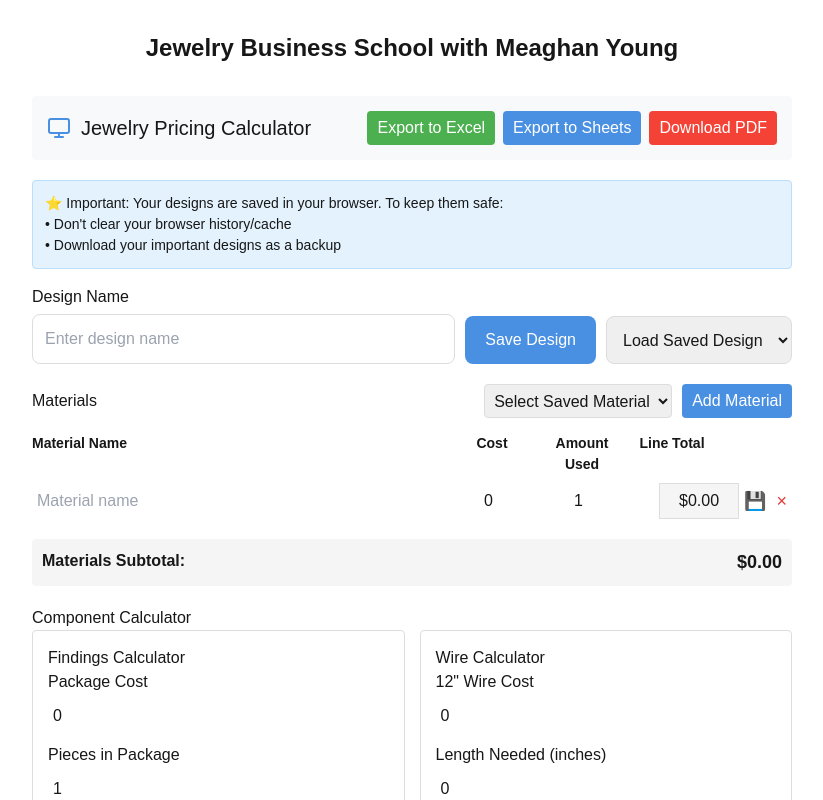
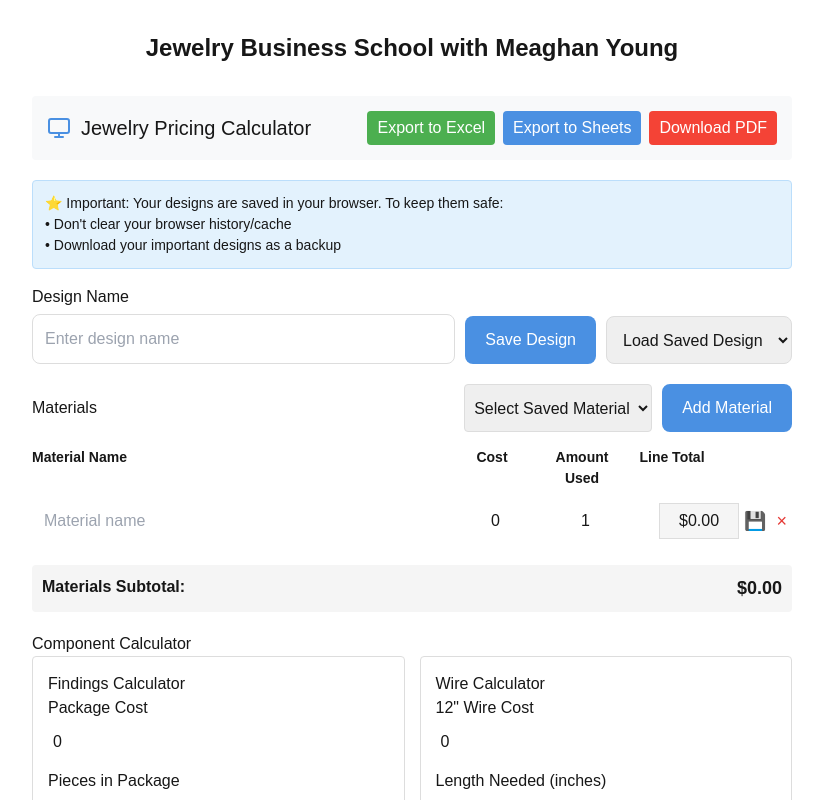
Before and after one commit to pixiegirl32/jewelrypricingcalculator, a Next.js app: page / in a window 1280 px wide. Shown: the top 800 px of the page, without its empty margins (228-1051 px from the left). Built offline with nearby package versions, Linux system fonts and the light colour scheme.

Commit message:
Update Calculator.jsx

```diff
--- a/src/components/Calculator.jsx
+++ b/src/components/Calculator.jsx
@@ -646,7 +646,7 @@ const exportToPDF = () => {
       </select>
       <button
         onClick={() => setMaterials([...materials, { name: '', cost: 0, quantity: 1 }])}
-        style={{ padding: '5px 10px', background: '#4a90e2', color: 'white', border: 'none', borderRadius: '4px', cursor: 'pointer' }}
+        style={{ padding: '12px 20px', background: '#4a90e2', color: 'white', border: 'none', borderRadius: '8px', cursor: 'pointer' }}
       >
         Add Material
       </button>
@@ -668,21 +668,21 @@ const exportToPDF = () => {
         placeholder="Material name"
         value={material.name}
         onChange={(e) => updateMaterial(index, 'name', e.target.value)}
-        style={{ flex: '1', marginRight: '10px', padding: '5px' }}
+        style={{ flex: '1', marginRight: '10px', padding: '12px', borderRadius: '8px' }}
       />
       <input
         type="number"
         placeholder="Cost"
         value={material.cost}
         onChange={(e) => updateMaterial(index, 'cost', e.target.value)}
-        style={{ width: '80px', marginRight: '10px', padding: '5px' }}
+        style={{ width: '80px', marginRight: '10px', padding: '12px', borderRadius: '8px' }}
       />
       <input
         type="number"
         placeholder="Quantity"
         value={material.quantity}
         onChange={(e) => updateMaterial(index, 'quantity', e.target.value)}
-        style={{ width: '80px', marginRight: '10px', padding: '5px' }}
+        style={{ width: '80px', marginRight: '10px', padding: '12px', borderRadius: '8px' }}
       />
       <div style={{ width: '80px', padding: '5px', background: '#f5f5f5', border: '1px solid #ddd', textAlign: 'center' }}>
         ${(material.cost * material.quantity).toFixed(2)}
```
